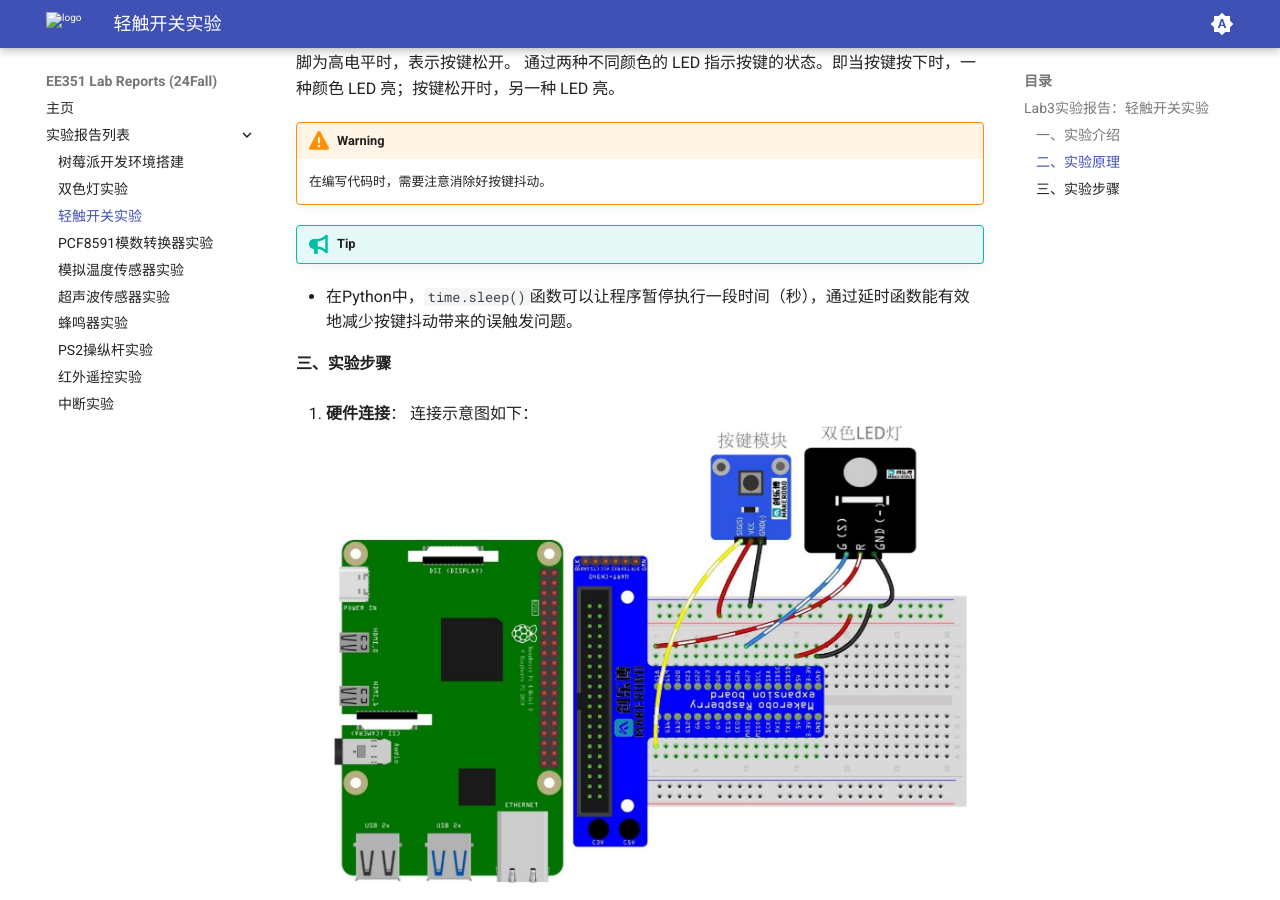
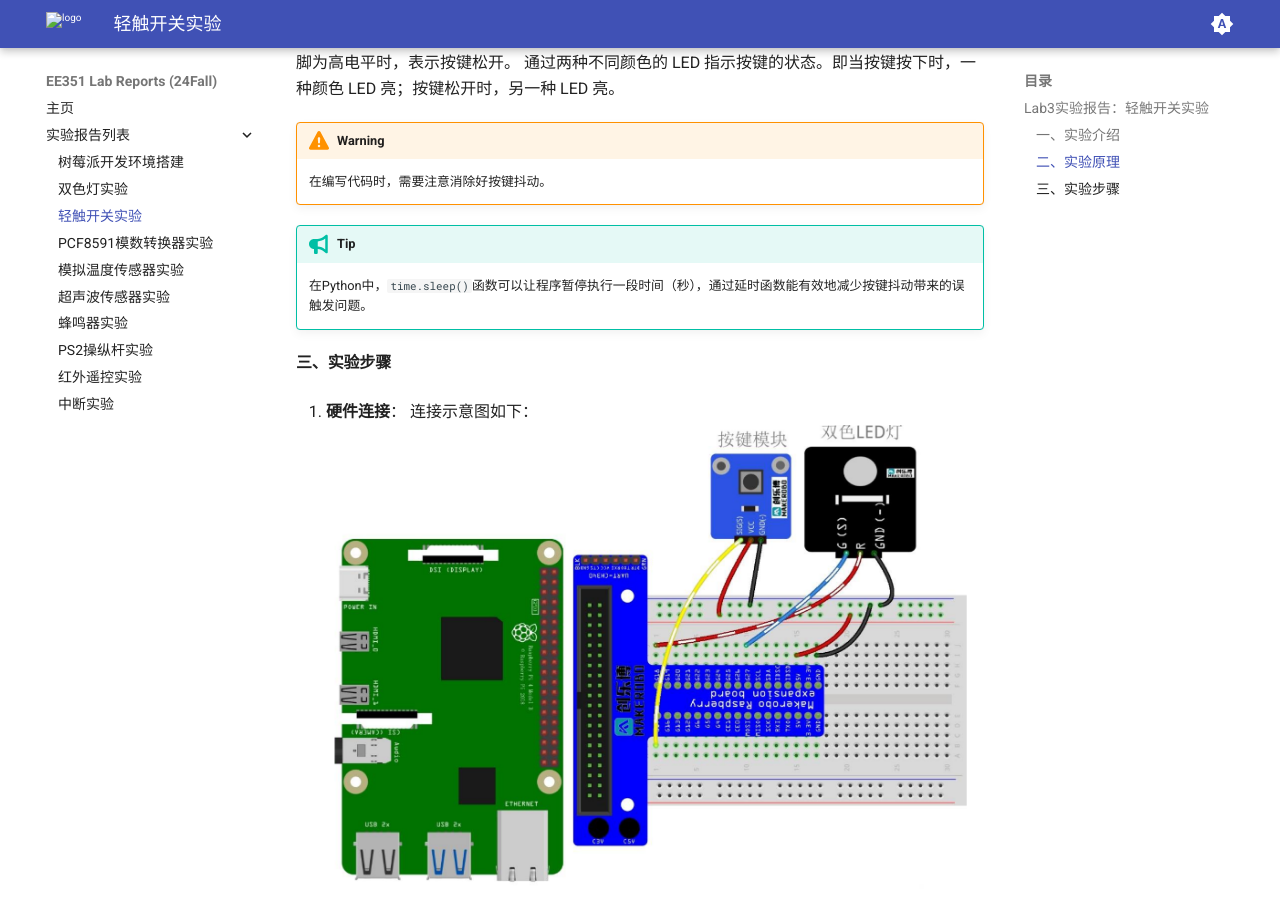
Before and after one commit to sergiudm/ee351-lab-reports, an MkDocs documentation site: the page built from docs/lab3.md, in a window 1280 px wide and 900 px high, scrolled down 1175 px. Built offline with MkDocs 1.6.1 and Material for MkDocs 9.7.7, drawn with Linux system fonts in a browser that asks for light colours.

Commit message:
Refactor lab documentation for improved formatting and clarity

```diff
--- a/docs/lab3.md
+++ b/docs/lab3.md
@@ -18,7 +18,7 @@
     在编写代码时，需要注意消除好按键抖动。
 
 !!! tip
-   - 在Python中，`time.sleep()`函数可以让程序暂停执行一段时间（秒），通过延时函数能有效地减少按键抖动带来的误触发问题。
+      在Python中，`time.sleep()`函数可以让程序暂停执行一段时间（秒），通过延时函数能有效地减少按键抖动带来的误触发问题。
 
 
 #### 三、实验步骤
```
Also changed, not shown: docs/lab8.md (+0 -3 lines).
